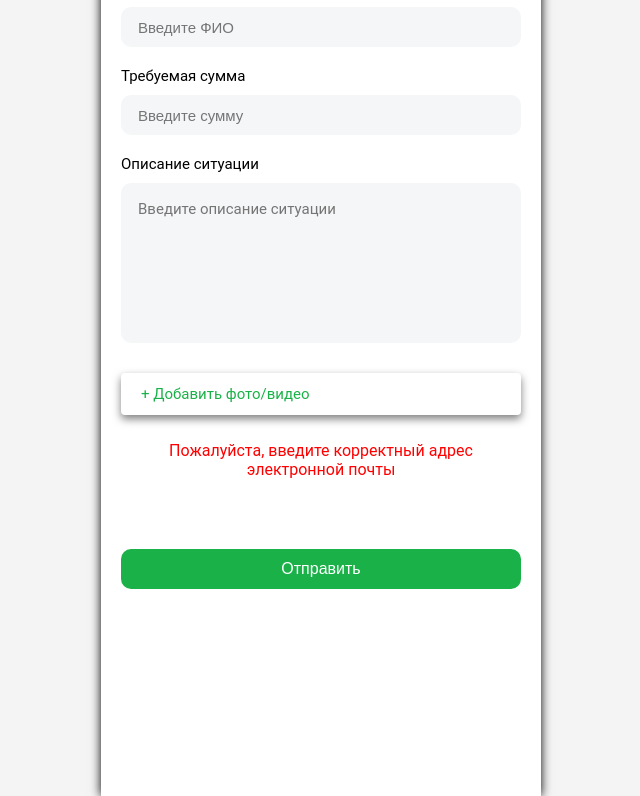
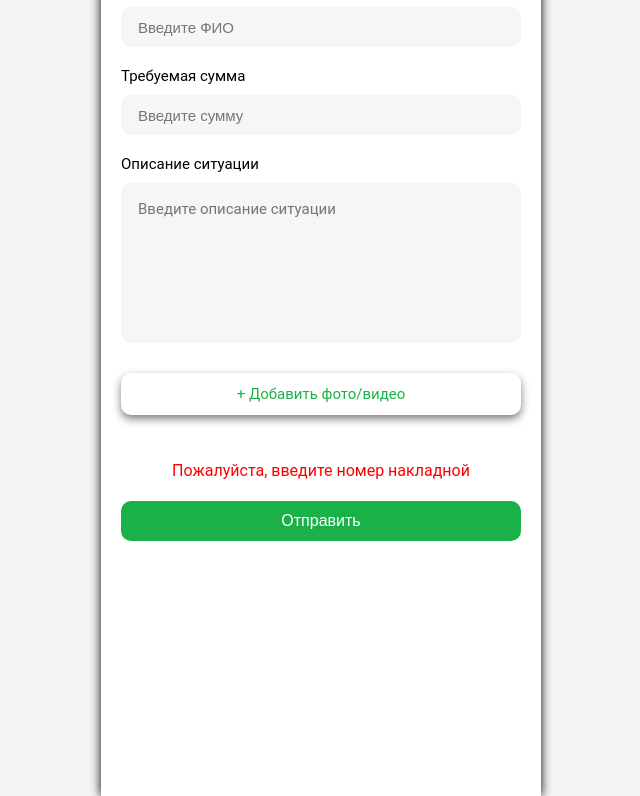
Before and after one commit to 17neverends/claim_test, a plain HTML site: page index.html in a window 1280 px wide. Both pictures are taken after a click on the input "Отправить". Shown: the part 294-1090 px from the top of the page, without its empty margins (319-959 px from the left). Drawn offline with Linux system fonts and the light colour scheme.

Commit message:
Add files via upload

```diff
--- a/main.js
+++ b/main.js
@@ -1,4 +1,5 @@
 var dt = new DataTransfer();
+let statusText = document.querySelector(".status");
 
 (function () {
     function handleFileInputChange(inputFile) {
@@ -52,9 +53,6 @@ var dt = new DataTransfer();
     inputFileElements.forEach(handleFileInputChange);
 })();
 
-document.getElementById("invoice_number").value = "1270701";
-
-let statusText = document.querySelector(".status");
 let confirmButton = document.getElementById("confirm");
 
 confirmButton.addEventListener("click", function (event) {
@@ -64,12 +62,22 @@ confirmButton.addEventListener("click", function (event) {
 });
 
 function validateForm() {
+    var invoice_number = document.getElementById("invoice_number");
     var email = document.getElementById("email");
     var fullname = document.getElementById("fullname");
     var amount = document.getElementById("amount");
     var desc = document.getElementById("desc");
 
     var emailRegex = /^[^\s@]+@[^\s@]+\.[^\s@]+$/;
+
+    if (invoice_number.value.trim() === ""){
+        statusText.innerText = "Пожалуйста, введите номер накладной";
+        invoice_number.classList.add("error");
+        return false;
+    } else {
+        invoice_number.classList.remove("error");
+    }
+
     if (!emailRegex.test(email.value)) {
         statusText.innerText = "Пожалуйста, введите корректный адрес электронной почты";
         email.classList.add("error");
--- a/style.css
+++ b/style.css
@@ -45,7 +45,7 @@ body::-webkit-scrollbar {
     border: none;
     cursor: pointer;
     width: 100%;
-    margin-top: 50px;
+    margin-top: 0px;
     border-radius: 10px;
     font-size: 16px;
     text-align: center;
@@ -153,16 +153,24 @@ body::-webkit-scrollbar {
 
 .input-file-row {
     display: flex;
-    width: 100%; /* Добавьте эту строку, чтобы растянуть input-file-row на 100% ширины */
+    flex-direction: column;
+    width: 100%;
+
+
 }
 
 .input-file {
     display: flex;
-    width: 100%; /* Добавьте эту строку, чтобы растянуть input-file на 100% ширины */
+    flex-direction: column;
+    width: 100%;
+
+
 }
 
 .input-file span {
+
     display: flex;
+    justify-content: center;
     cursor: pointer;
     outline: none;
     text-decoration: none;
@@ -175,7 +183,7 @@ body::-webkit-scrollbar {
     box-shadow: 0 4px 8px rgba(0, 0, 0, 0.5);
     line-height: 22px;
     height: 40px;
-    width: 100%; /* Замените ширину на 100% */
+    width: 100%;
     padding: 10px 20px;
     box-sizing: border-box;
     border: none;
@@ -183,9 +191,11 @@ body::-webkit-scrollbar {
     transition: background-color 0.5s;
 }
 
-/* Опционально: Уберите height из .input-file span, чтобы высота подстраивалась автоматически в зависимости от содержимого */
 .input-file span {
     height: auto;
+    border-radius: 10px;
+
+
 }
 
 .input-file input[type=file] {
@@ -193,6 +203,7 @@ body::-webkit-scrollbar {
     z-index: -1;
     opacity: 0;
     display: block;
+
     width: 0;
     height: 0;
 }
@@ -213,6 +224,7 @@ body::-webkit-scrollbar {
 .input-file-list-item {
     margin-bottom: 10px;
     font-size: 13px;
+    display: flex;
 }
 
 .input-file-list-remove {
```
